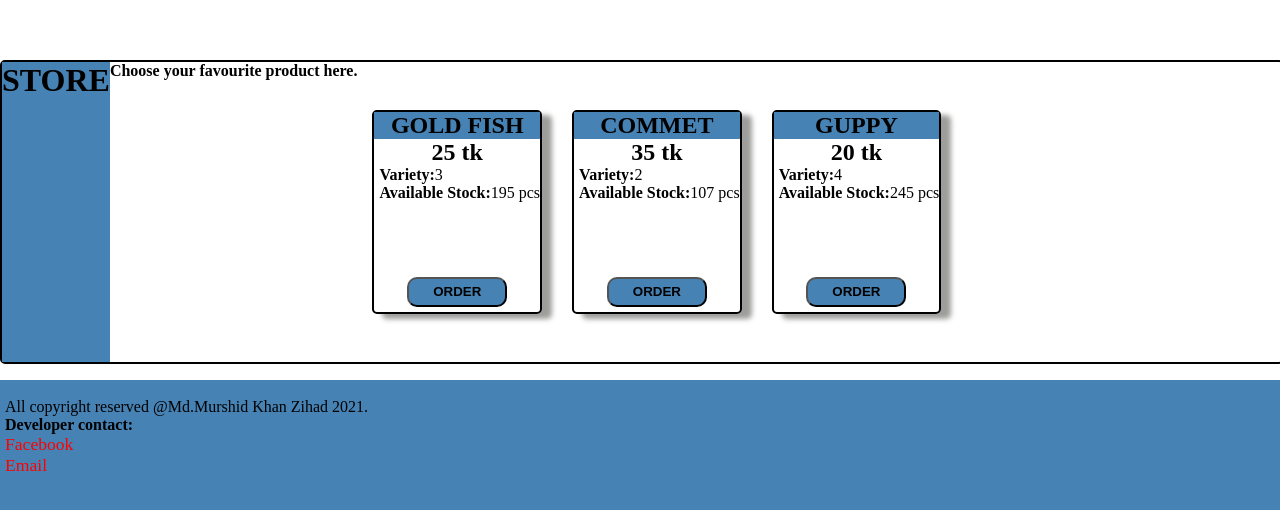
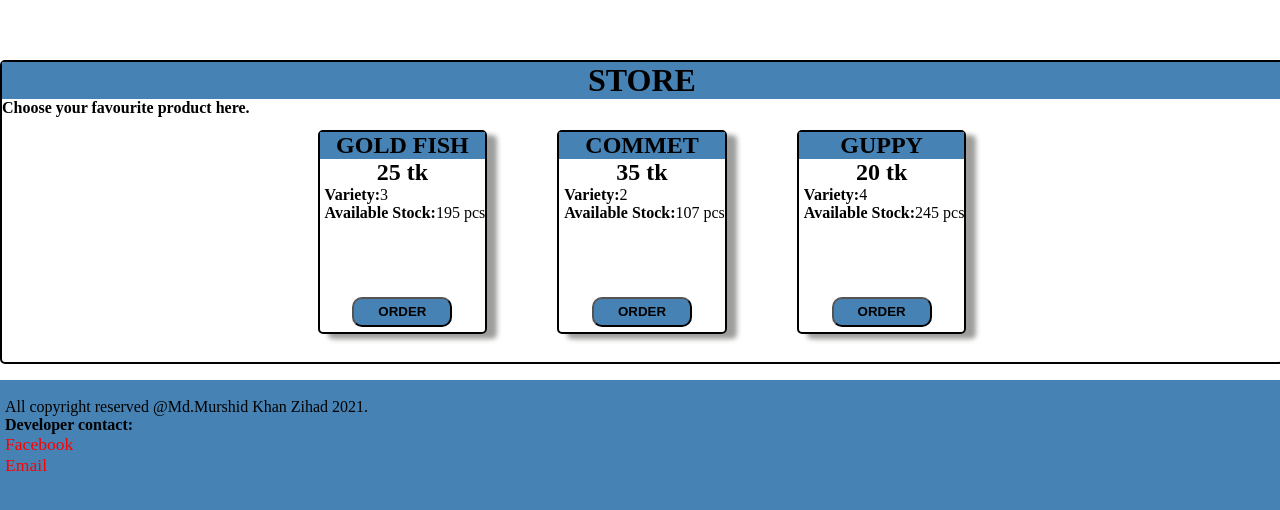
Before and after one commit to Zihad-Khan/Color-Fish, a plain HTML site: page index.html in a window 1280 px wide. Shown: the part 920-1430 px from the top of the page. Drawn offline with Linux system fonts and the light colour scheme.

Commit message:
Added some extra lines to make the page more responsive.

```diff
--- a/index.html
+++ b/index.html
@@ -56,8 +56,10 @@ Sorry unable to load the video.
 </video>
 </div>
 <div id="product">
+    <div id="description">
 <h1 style="text-align:center;background-color:#4682B4; margin-left:0px;width:98%px;">STORE</h1>
 <p><b>Choose your favourite product here.</b></p>
+</div>
 <div id="allfish">
 <div class="fishes">
 <h2 class="fheader">GOLD FISH</h2>
--- a/style(cf).css
+++ b/style(cf).css
@@ -111,27 +111,38 @@ margin:10px;
 border-radius:5px;
 }
 #product{
-position :absolute ;
+position :relative ;
 margin:auto;
+height: 760px;
 top:980px;
 left:0px;
 right:0px;
 border:2px solid black;
 border-radius:5px;
 }
+#description{
+    position: absolute;
+    height: 60px;
+    width:100%;
+}
 #allfish{
-    position: relative;
+    position: absolute;
+    margin: auto;
+    top: 70px;
+    left: 70px;
+    right: 0;
+    bottom: 0;
     display: flex;
     flex-direction: column;
 }
 .fishes{
 position:relative;
-align-self:center;
+margin: 10px;
 border:2px solid black;
 border-radius:5px;
 height:200px;
 width:180px;
-margin:15px;
+display: block;
 box-shadow:10px 5px 5px  rgba(132,132,130,.8);
 }
 .fheader{
@@ -187,7 +198,7 @@ height: 150px;
     margin:auto;
     position: relative;
     position: absolute;
-    top:-280px;
+    top:-300px;
     left: 0;
     bottom: 0;
     right: 0;
@@ -212,11 +223,16 @@ display:flex;
 }
 #allfish{
     position: relative;
+    top: 20px;
+    left: 0px;
+    bottom: 0;
+    right: 0;
     display: flex;
     flex-direction: row;
 }
 .fishes{
-    width: 31%;
+    width: 32%;
+    margin: 35px;
 }
 #footer{
     position:absolute;
```
